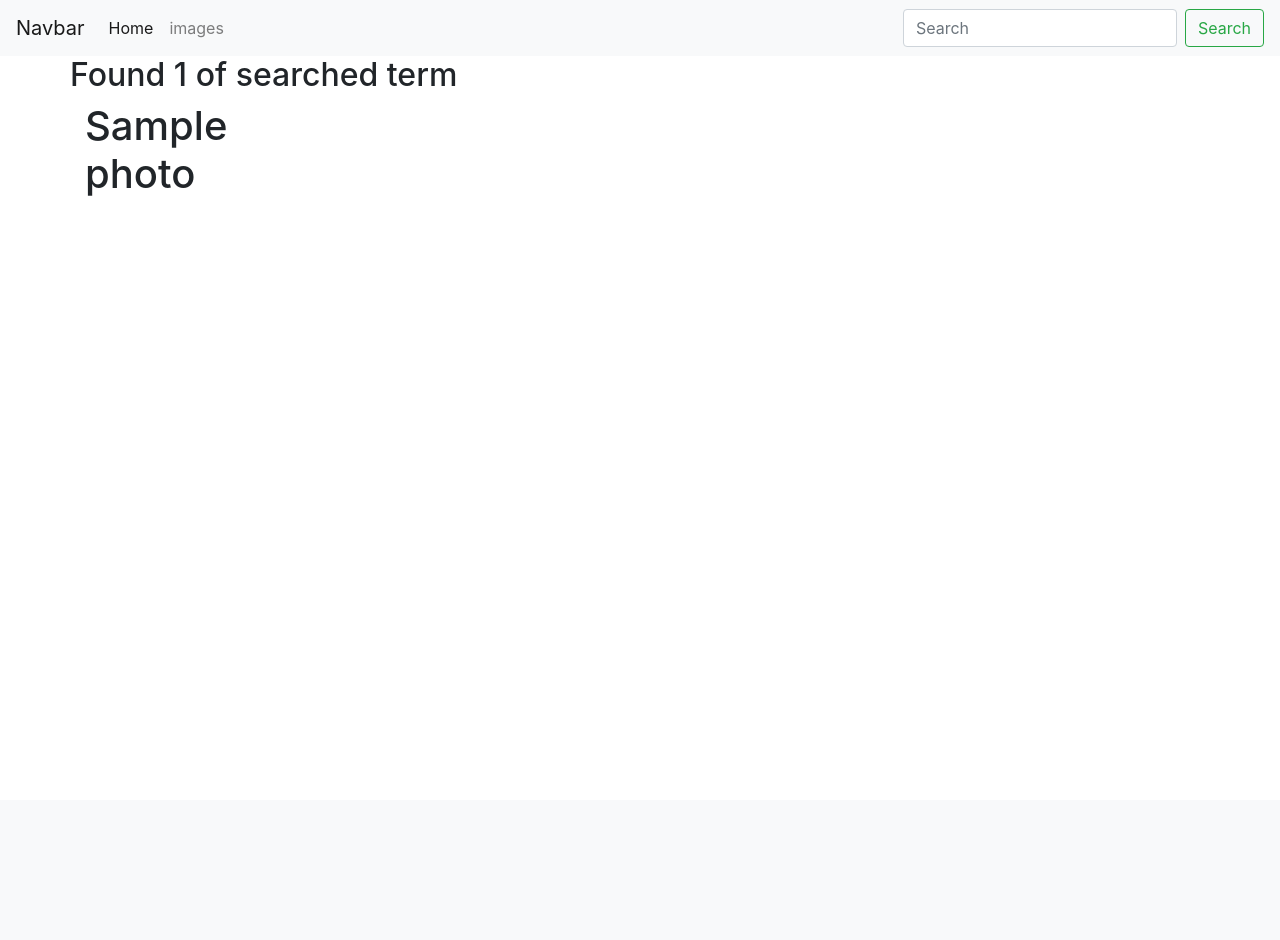
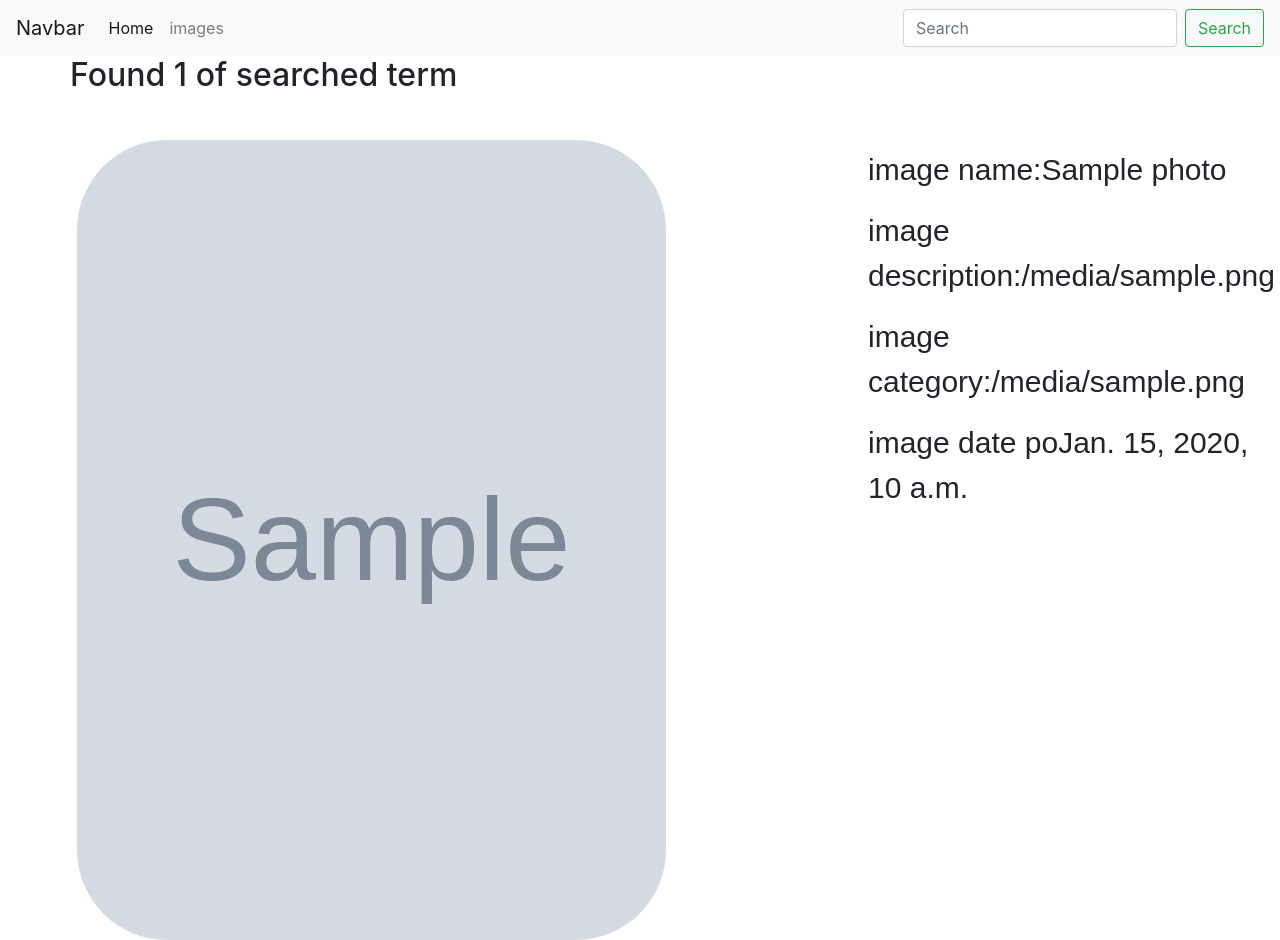
Before and after one commit to evantoh/gallery, a Django app: template gallery/photos/templates/photos/search.html in a window 1280 px wide. Before the commit the page ends 196 px from the top, so only its background shows below. Run offline with Django 3.2, Linux system fonts and the light colour scheme; the template is opened without the code that fills it: most values are stand-ins (such as "Sample title", 1, 10 or a date in 2020); grey boxes marked "Sample" are stand-in pictures; some libraries are stand-ins or nearby versions.

Commit message:
added the style and search.html file

```diff
--- /dev/null
+++ b/gallery/photos/static/css/search.css
@@ -0,0 +1,17 @@
+.image_search{
+    margin-top: 31px;
+    padding: 7px;
+}
+.content{
+    float: right;
+    margin-right: 10px;
+    margin-left: 70%;
+}
+.image-name,.image-description,.image-category,.image-date{
+    font-family: fantasy;
+    font-size: 30px;
+}
+/* .image-description{
+    font-family: fantasy;
+    font-size: 30px;
+} */
--- a/gallery/photos/templates/photos/base.html
+++ b/gallery/photos/templates/photos/base.html
@@ -16,7 +16,7 @@
 
   <link rel="stylesheet" href="{% static 'css/welcome.css' %}">
   <link rel="stylesheet" href="{% static 'css/single_photo.css' %}">
-
+  <link rel="stylesheet" href="{% static 'css/search.css' %}">
     {% endblock %}
 </head>
 <body>
--- a/gallery/photos/templates/photos/search.html
+++ b/gallery/photos/templates/photos/search.html
@@ -14,9 +14,26 @@
 
   {% if photos %}
     {% for photo in photos %}
-      <div class="col-sm-6 col-md-3">
-          <h1>{{photo.Image_Name}}</h1>
-      </div>
+      <div class="image_search">
+          <div class="left-img2"><img src="{{photo.Image.url}}" alt="" />
+          </div>
+    </div>
+    <div class="content">
+        <div class="image-name">
+            <p>image name:{{photo.Image_Name}}</p>
+        </div>
+        <div class="image-description">
+            <p>image description:{{photo.Image_Description}}</p>
+        </div>
+        <div class="image-category">
+            <p>image category:{{photo.Image_Category}}</p>
+        </div>
+        <div class="image-date">
+            <p>image date po{{photo.Image_date}}</p>
+        </div>
+    </div>
+
+
     {% endfor %}
   {% endif %}
   </div>
```
